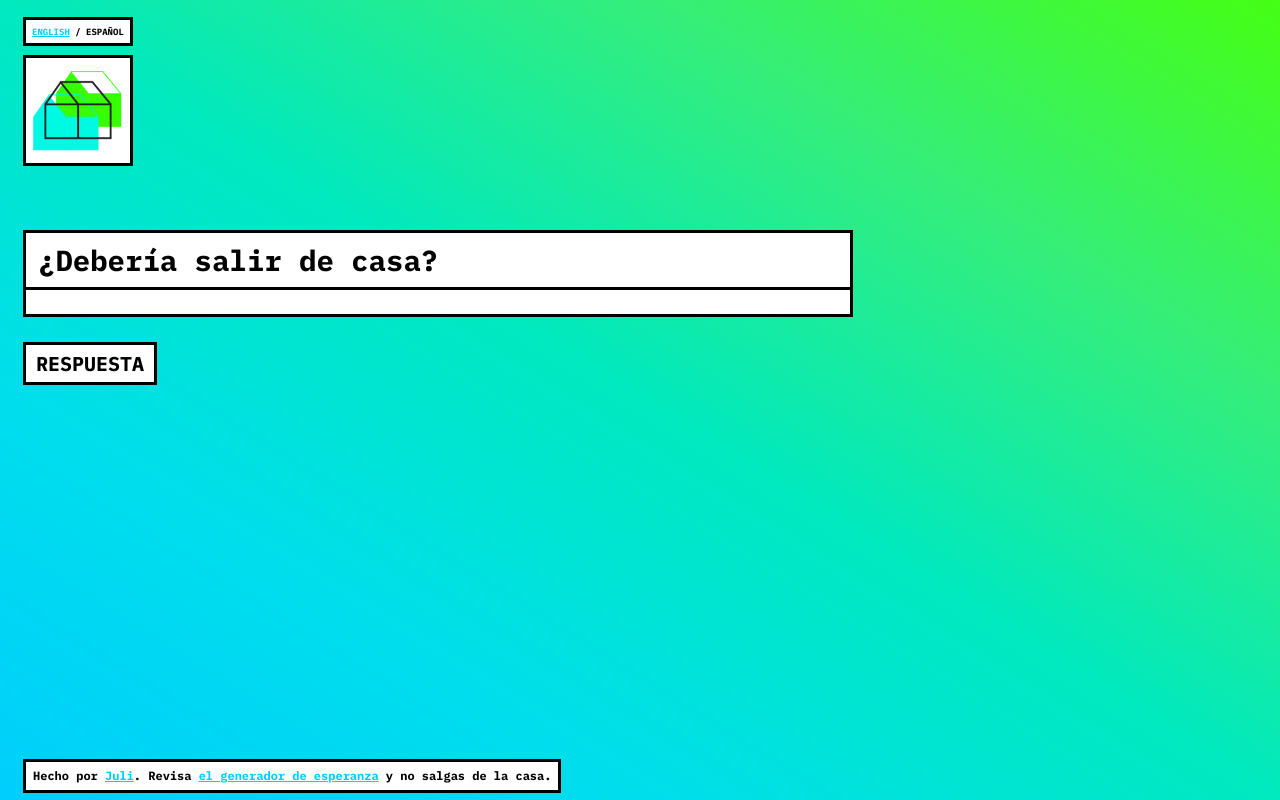
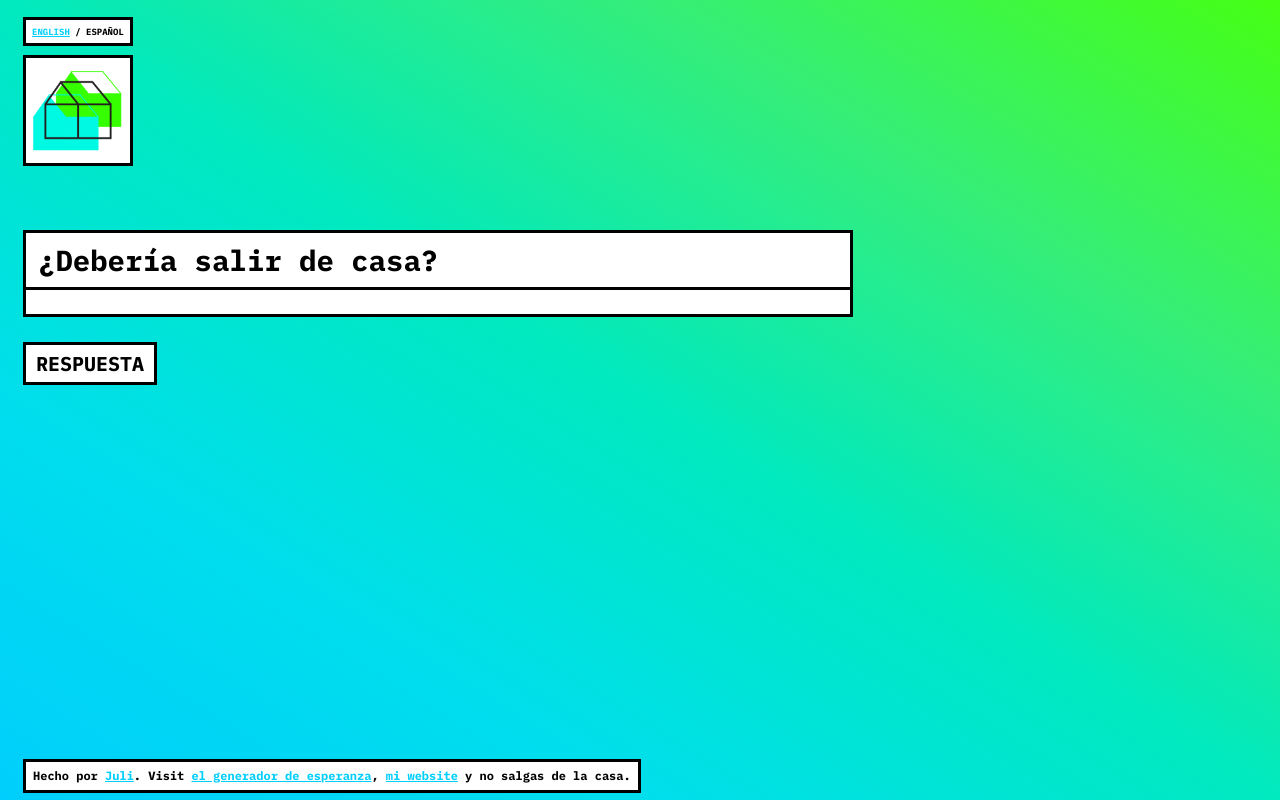
Before and after one commit to juliacastrov/casa, a plain HTML site: page index.html in a window 1280 px wide. Drawn offline with Linux system fonts and the light colour scheme.

Commit message:
Update index.html

```diff
--- a/index.html
+++ b/index.html
@@ -26,7 +26,7 @@
 	<script src="javascript.js"></script>
 
 	<footer id="footer" class="footer">
-		<strong>Hecho por <a href="http://instagram.com/juliacastrov">Juli</a>. Revisa <a href="https://github.com/juliacastrov/esperanza">el generador de esperanza</a> y no salgas de la casa.</strong></footer>
+		<strong>Hecho por <a href="http://instagram.com/juliacastrov">Juli</a>. Visit <a href="https://juliacastrov.github.io/esperanza">el generador de esperanza</a>, <a href="http://julianacastro.co">mi website</a> y no salgas de la casa.</strong></footer>
 
 </body>
 </div>
```
